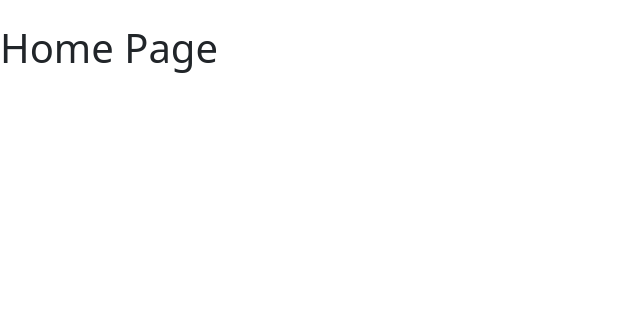
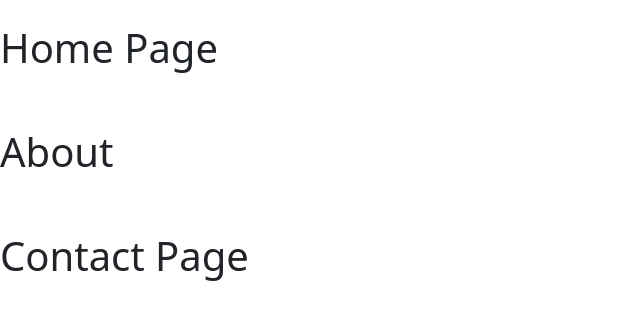
Before and after one commit to Ishwo6375/Contact_list_app-front-end, a React (Create React App) app: page / in a window 1280 px wide. Shown: the top 320 px of the page, without its empty margins (0-640 px from the left). Built offline with nearby package versions, Linux system fonts and the light colour scheme.

Commit message:
created contact.js

```diff
--- a/src/App.js
+++ b/src/App.js
@@ -1,11 +1,15 @@
 import "./App.css";
 import "../node_modules/bootstrap/dist/css/bootstrap.css";
 import Home from "./components/pages/Home";
+import About from "./components/About";
+import Contact from "./components/pages/Contact";
 function App() {
 
 return(
 <div>
   <Home />
+  <About />
+  <Contact />
 </div>
 
 )
--- a/src/components/About.js
+++ b/src/components/About.js
@@ -0,0 +1,12 @@
+import React from 'react'
+
+
+function About() {
+    return (
+        <div className="py-4">
+            <h1>About</h1>
+        </div>
+    )
+}
+
+export default About
--- a/src/components/pages/Contact.js
+++ b/src/components/pages/Contact.js
@@ -0,0 +1,12 @@
+import React from 'react'
+
+
+function Contact() {
+    return (
+        <div className="py-4">
+            <h1>Contact Page</h1>
+        </div>
+    )
+}
+
+export default Contact
```
